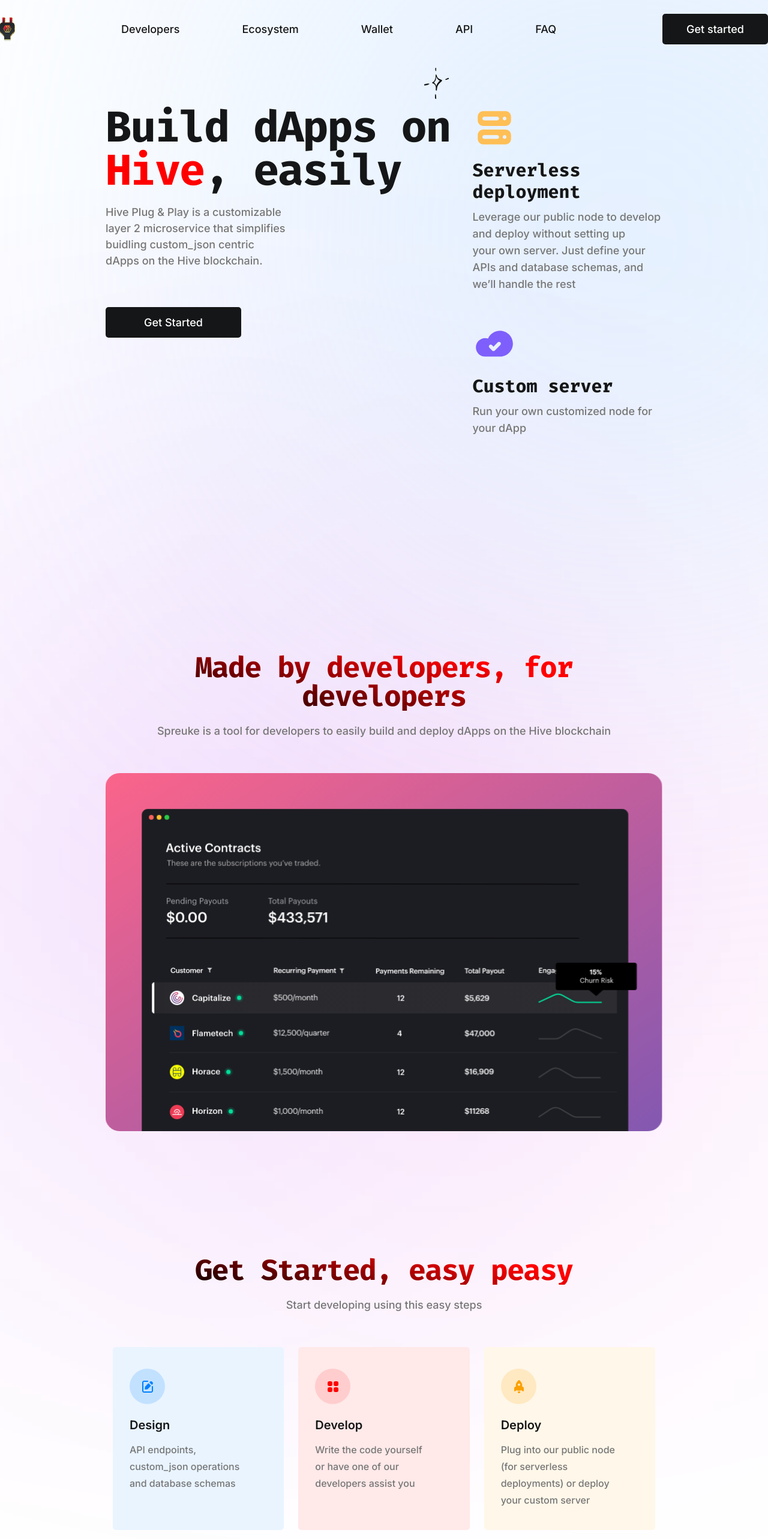
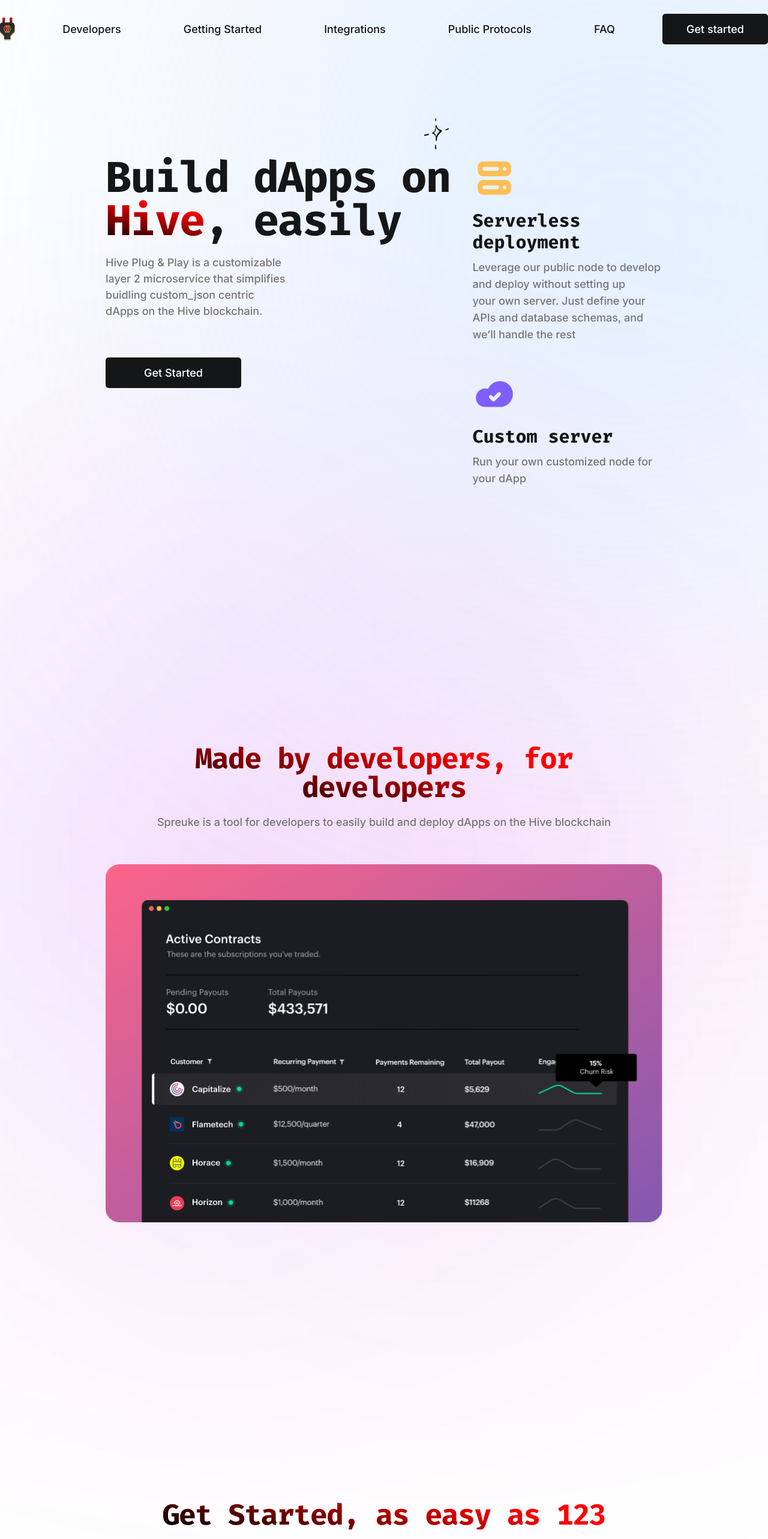
Before and after one commit to FreeBeings-io/haf-plug-play-landing, a Nuxt app: page / in a window 1280 px wide. Shown: the top 2566 px of the page at 60% size. Built offline with nearby package versions, Linux system fonts and the light colour scheme.

Commit message:
Feedback update

```diff
--- a/components/Hero.vue
+++ b/components/Hero.vue
@@ -46,7 +46,7 @@
 <style lang="scss" scoped>
 .hero {
   position: relative;
-  @apply my-44 flex flex-col md:flex-row justify-between;
+  @apply pt-60 pb-24 flex flex-col md:flex-row justify-between;
   z-index: 5;
 
   .ls {
@@ -59,7 +59,13 @@
         color: #151617;
         @apply mb-5 text-7xl;
         strong {
-          color: #ff0000;
+          background: -webkit-linear-gradient(
+            78.18deg,
+            #000000 8.97%,
+            #ff0000 72.35%
+          );
+          -webkit-background-clip: text;
+          -webkit-text-fill-color: transparent;
         }
       }
 
--- a/components/Nav.vue
+++ b/components/Nav.vue
@@ -2,9 +2,9 @@
   <nav id="nav">
     <div class="container mx-auto">
       <div class="flex items-center justify-between">
-        <div>
+        <a href="/">
           <img src="logo.svg" alt="" />
-        </div>
+        </a>
 
         <div class="hidden sm:flex sm:items-center">
           <div class="items">
@@ -20,7 +20,7 @@
         </div>
 
         <div class="hidden sm:flex sm:items-center">
-          <button class="main">Get started</button>
+          <NuxtLink class="main" to="#contact">Get started</NuxtLink>
         </div>
 
         <button
@@ -49,25 +49,13 @@
       <div class="bg-white border-t-2 py-2" :class="open ? 'block' : 'hidden'">
         <div class="flex flex-col">
           <a
-            href="#"
+            v-for="item in arr"
+            v-bind:key="item.index"
+            :to="item.href"
             class="text-gray-800 text-sm font-semibold hover:text-purple-600 mb-1"
-            >Products</a
           >
-          <a
-            href="#"
-            class="text-gray-800 text-sm font-semibold hover:text-purple-600 mb-1"
-            >Marketplace</a
-          >
-          <a
-            href="#"
-            class="text-gray-800 text-sm font-semibold hover:text-purple-600 mb-1"
-            >Partners</a
-          >
-          <a
-            href="#"
-            class="text-gray-800 text-sm font-semibold hover:text-purple-600 mb-1"
-            >Pricing</a
-          >
+            {{ item.title }}
+          </a>
         </div>
       </div>
     </div>
@@ -86,15 +74,15 @@
         },
         {
           href: "#ecosystem",
-          title: "Ecosystem",
+          title: "Getting Started",
         },
         {
           href: "#wallet",
-          title: "Wallet",
+          title: "Integrations",
         },
         {
           href: "#api",
-          title: "API",
+          title: "Public Protocols",
         },
         {
           href: "#faq",
--- a/components/Screen.vue
+++ b/components/Screen.vue
@@ -20,7 +20,7 @@
 
 <style lang="scss" scoped>
 .content {
-  @apply w-full;
+  @apply w-full py-0 md:py-32;
   position: relative;
   z-index: 5;
 
--- a/components/Sections/1.vue
+++ b/components/Sections/1.vue
@@ -1,9 +1,8 @@
 <template>
-  <div>
+  <div id="developers">
     <Screen
       title="Made by developers, for developers"
       bio="Spreuke is a tool for developers to easily build and deploy dApps on the Hive blockchain"
-      id="developers"
     >
       <img src="img6.svg" class="flex justify-center mx-auto mt-14" alt="" />
     </Screen>
--- a/components/Sections/2.vue
+++ b/components/Sections/2.vue
@@ -1,6 +1,6 @@
 <template>
   <Screen
-    title="Get Started, easy peasy"
+    title="Get Started, as easy as 123"
     bio="Start developing using this easy steps"
     id="ecosystem"
   >
--- a/components/Sections/5.vue
+++ b/components/Sections/5.vue
@@ -5,14 +5,14 @@
     class="content"
   >
     <div class="mt-14">
-      <div class="t">
+      <a class="t" href="https://hive.blog/@brianoflondon" target="_blank">
         <img src="brianoflondon.png" />
         <h1>@brianoflondon</h1>
         <span
           >Buy and sell popular digital currencies, keep track of them in the
           one place.</span
         >
-      </div>
+      </a>
     </div>
   </Screen>
 </template>
--- a/components/Sections/7.vue
+++ b/components/Sections/7.vue
@@ -1,5 +1,5 @@
 <template>
-  <div>
+  <div id="contact">
     <div class="content">
       <div class="card-start mb-5 md:mb-44">
         <h1>Get started with Hive today</h1>
@@ -95,7 +95,7 @@
   height: 20rem;
   left: 202px;
   background: #7000ff;
-  top: 350rem;
+  top: 380rem;
   filter: blur(400px);
 }
 .frame4 {
@@ -104,7 +104,7 @@
   width: 20rem;
   height: 20rem;
   left: 577px;
-  top: 350rem;
+  top: 380rem;
   background: #ff00c7;
   filter: blur(400px);
 }
--- a/pages/index.vue
+++ b/pages/index.vue
@@ -10,21 +10,11 @@
     <div class="mb-10 mx-5 md:mx-44">
       <One />
       <Two />
-      <div class="mt-24 md:mt-64">
-        <Three />
-      </div>
-      <div class="mt-24 md:mt-52">
-        <Four />
-      </div>
-      <div class="mt-24 md:mt-52">
-        <Five />
-      </div>
-      <div class="mt-24 md:mt-52">
-        <Six />
-      </div>
-      <div class="mt-24 md:mt-52">
-        <Seven />
-      </div>
+      <Three />
+      <Four />
+      <Five />
+      <Six />
+      <Seven />
     </div>
 
     <Footer />
```
